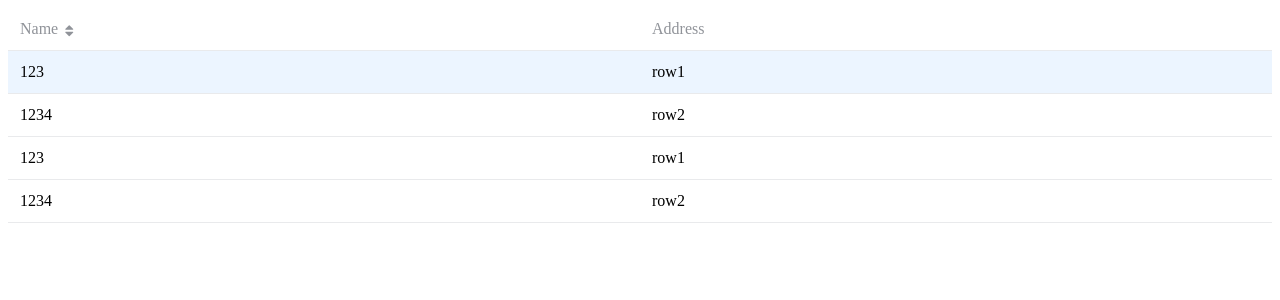
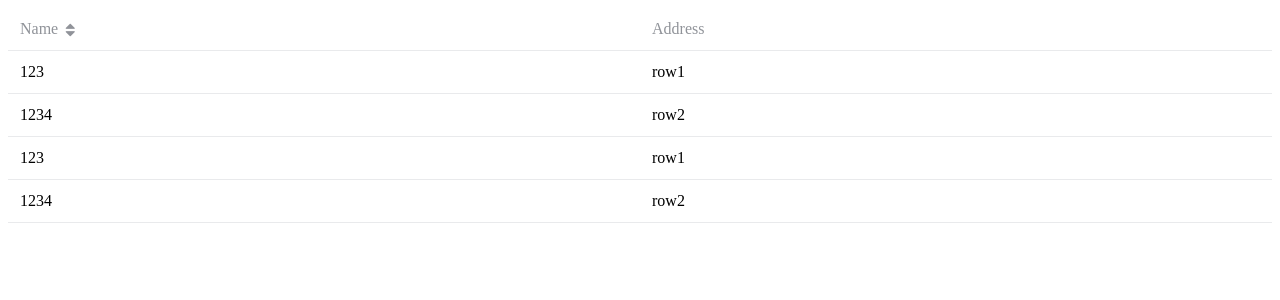
Before and after one commit to SHEN-EN/tsx-compoents, a Vue app: page / in a window 1280 px wide. Shown: the top 300 px of the page. Built offline with nearby package versions, Linux system fonts and the light colour scheme.

Commit message:
complete table sort

```diff
--- a/src/components/HelloWorld.tsx
+++ b/src/components/HelloWorld.tsx
@@ -25,10 +25,12 @@ export default defineComponent({
         {
           title: 'Name',
           scopedSlots: 'name',
+          prop:"name",
           sort:true,
         },
         {
           title: 'Address',
+          prop:"address",
         }
       ]
     })
--- a/src/components/x-table.tsx
+++ b/src/components/x-table.tsx
@@ -1,6 +1,7 @@
-import { defineComponent, PropType, reactive } from 'vue'
+import { defineComponent, PropType, reactive, computed, onMounted } from 'vue'
 import el from '../style/x-table.module.scss'
-import { tableColumn, tableData } from '../type/table';
+import { tableColumn, tableData, defaultSort } from '../type/table';
+import { sortRow, deepCopy } from '../util';
 export default defineComponent({
     props: {
         tableData: {
@@ -19,50 +20,83 @@ export default defineComponent({
             type: Number as PropType<number>,
             default: '',
         },
+        defaultSolt: {
+            type: Object as PropType<defaultSort>,
+            default: undefined
+        }
     },
     setup(props, context) {
         const state = reactive({
             currentRow: {
                 row: {},
-                index: Number(),
-            }
+                index: -1,
+            },
+            soltOrder: '',
+            initialTableData: [] as tableData[]
         })
+        state.initialTableData = deepCopy(props.tableData);
         const setCurrentRow = (index: number, item: tableData) => {
             state.currentRow.row = item;
             state.currentRow.index = index;
             context.emit('setCurrentRow', state.currentRow)
         }
+        const sortChange = (prop: string) => { //@params 需要排序的对象
+            const sortAction = {
+                'ascending': 'descending',
+                'descending': '',
+                '': 'ascending'
+            } as { [key: string]: string }
+            state.soltOrder = sortAction[state.soltOrder]
+            props.tableData.sort(sortRow(prop, state.soltOrder));
+        }
+        const tableData = computed(() => {
+            if (!state.soltOrder) return state.initialTableData;
+            return props.tableData
+        })
+        onMounted(() => {
+            if (props?.defaultSolt) {
+                state.soltOrder = props.defaultSolt.order;
+                sortChange(props.defaultSolt.prop);
+            }
+
+        })
         return {
             setCurrentRow,
+            sortChange,
             state,
+            tableData,
         }
     },
     render() {
-        const { $props, $slots, setCurrentRow, state } = this;
-        const tableBodyKey = Object.keys($props.tableData[0]);
+        const { $props, $slots, setCurrentRow, state, sortChange, tableData } = this;
+        const tableBodyKey = $props.tableColumn.map(item => { return item.prop })
         const tableSlot = $props.tableColumn.map(item => { return item?.scopedSlots }).filter(item => { return item });
         const tableSort = $props.tableColumn.map(item => {
-            return item?.sort && item.title;
-        })
+            return item?.sort && item.prop;
+        }).filter(item => { return item });
         return (
             <div class={el['el-table']}>
                 <div class={el['el-header']}>
                     {$props.tableColumn.map(item =>
-                        <div class={[el['el-column'],tableSort.includes(item.title) && el['is-sortable']]} onClick={()=>{}}>
-                            {item?.title}
-                            {tableSort.map(val=>
-                            val == item?.title &&
-                                <div class={el['caret-wrapper']}>
-                                    <i class="iconfont icon-sortdown"></i>
-                                    <i class="iconfont icon-sortup"></i>
-                                </div>
+                        <div class={[el['el-column'], tableSort.includes(item.prop) && el['is-sortable']]}
+                            onClick={() => {
+                                if (!tableSort.includes(item.prop)) return;
+                                sortChange(item.prop)
+                            }}>
+                            {item.title}
+                            {tableSort.map(val =>
+                                val == item.prop &&
+                                <span class={el['caret-wrapper']}>
+                                    <i class={['iconfont', 'icon-sortdown', state.soltOrder == 'descending' && el['active']]}></i>
+                                    <i class={['iconfont', 'icon-sortup', state.soltOrder == 'ascending' && el['active']]}></i>
+                                </span>
                             )}
                         </div>
                     )}
                 </div>
                 <div class={el['el-body']} style={{ 'max-height': $props.height ? `${$props.height}px` : 'unset' }}>
                     {
-                        $props.tableData.map((item, index) =>
+                        tableData.map((item, index) =>
                             <div class={[el['el-row'], $props.stripe ? index % 2 === 1 && el['striped'] : '', { [el['current-row']]: index === state.currentRow.index }]} onClick={() => setCurrentRow(index, item)}>
                                 {tableBodyKey.map(val =>
                                     <div class={el['el-row-cell']}>
--- a/src/style/x-table.module.scss
+++ b/src/style/x-table.module.scss
@@ -15,11 +15,14 @@
             text-align: left;
             .caret-wrapper{
                 position: relative;
-                top: 4px;
+                top: 2px;
                 left: 4px;
                 i{
-                    font-size: 14px;
+                    font-size: 16px;
                     position: absolute;
+                }
+                .active{
+                    color: #409eff;
                 }
             }
         }
--- /dev/null
+++ b/src/util/index.ts
@@ -0,0 +1,41 @@
+const sortRow = (column: string, givenOrder: string) => {
+    const orderRegular = {
+        'ascending': 1,
+        'descending': -1,
+    } as {
+        [key: string]: number
+    }
+    const order = orderRegular[givenOrder as string];
+    return function (obj_a: any, obj_b: any) {
+        let reg = /[`%\s]/g;
+        obj_b = String(obj_b[column]).replace(reg, ""); //避免百分比影响计算结果
+        obj_a = String(obj_a[column]).replace(reg, "");
+        obj_a = parseInt(obj_a) || obj_a;
+        obj_b = parseInt(obj_b) || obj_b;
+        if (obj_a < obj_b) {
+            return order * -1;
+        }
+        if (obj_a > obj_b) {
+            return order * 1;
+        }
+        return 0;
+    };
+}
+const deepCopy = <T extends Array<T> | unknown>(sourceData: T): T => {
+    if (Array.isArray(sourceData)) {
+        return sourceData.map(item => deepCopy(item)) as T
+    }
+    const obj: T = {} as T
+    for (let key in sourceData) {
+        if ((typeof sourceData[key] === 'object') && sourceData[key] !== null) {
+            obj[key] = deepCopy(sourceData[key])
+        } else {
+            obj[key] = sourceData[key]
+        }
+    }
+    return obj
+}
+export {
+    sortRow,
+    deepCopy,
+}
```
Also changed, not shown: src/hook/index.ts (+10 -0 lines), src/type/index.ts (deleted, +0 -7 lines), src/type/table.ts (+7 -2 lines), src/type/enum.ts (added).
